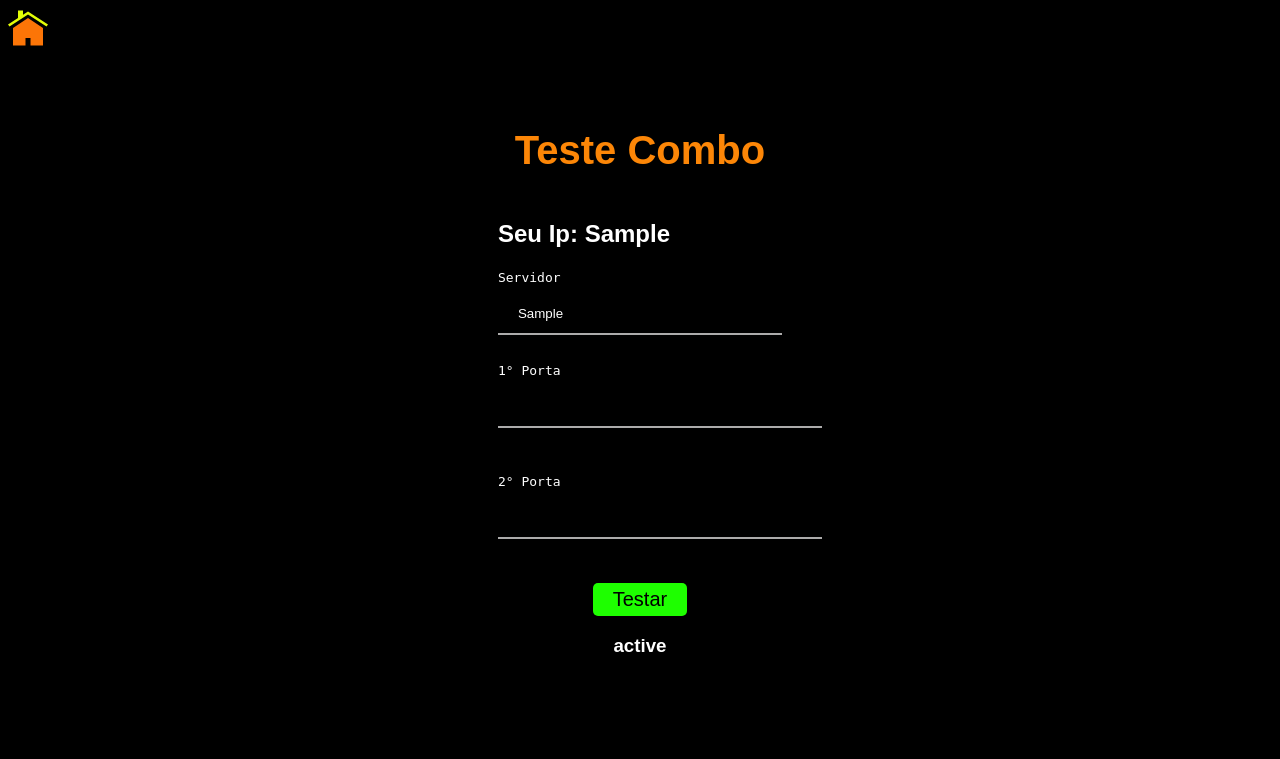
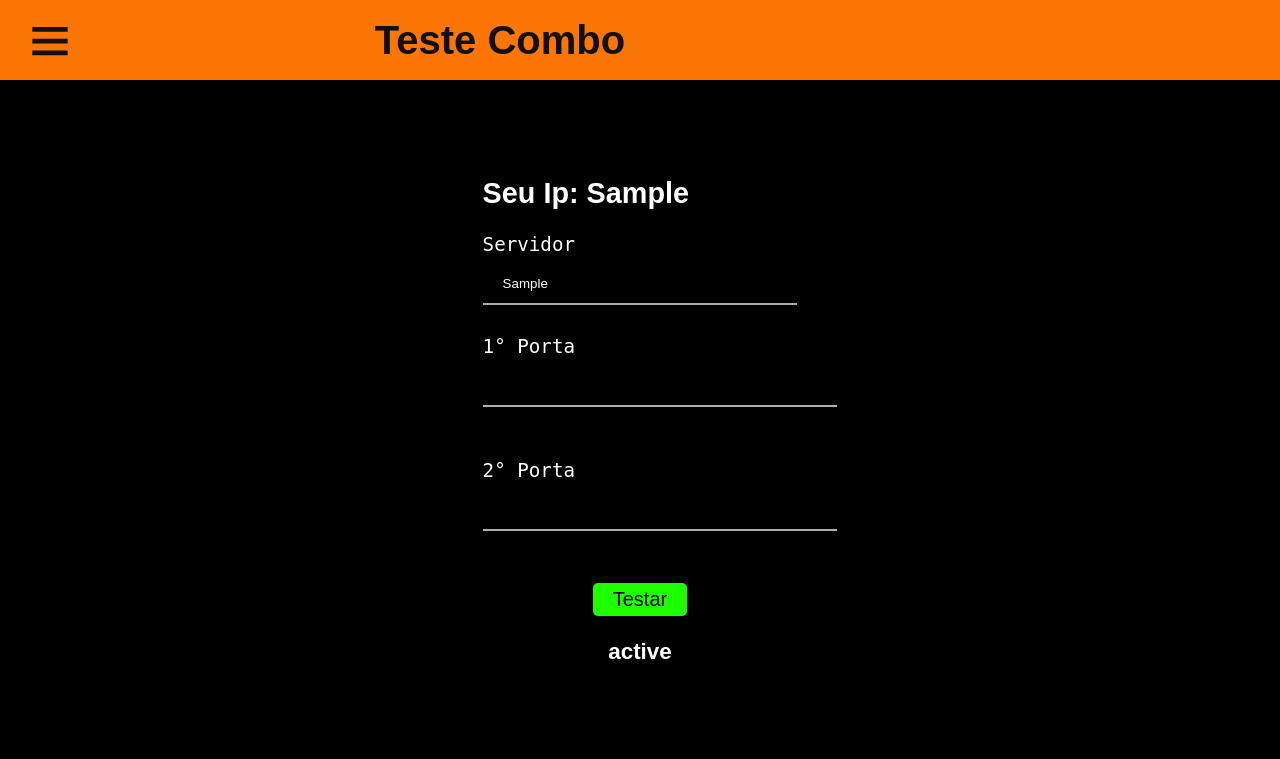
Before and after one commit to Lilomr/DevTools-Sup, a Flask app: template Templates/TesteCombo.html in a window 1280 px wide. Shown: the top 759 px of the page. Run offline with Flask 3, Linux system fonts and the light colour scheme; the template is opened without the code that fills it: most values are stand-ins (such as "Sample title", 1, 10 or a date in 2020).

Commit message:
Alteração da home page

```diff
--- a/Templates/TesteCombo.html
+++ b/Templates/TesteCombo.html
@@ -8,13 +8,7 @@
 
 {% block body %}
 
-<body>
-    <a href="/"><svg width="40px" height="40px" viewBox="0 0 16 16" version="1.1" xmlns="http://www.w3.org/2000/svg" xmlns:xlink="http://www.w3.org/1999/xlink">
-    <path fill="#e3fc07" d="M8 1.4l-2 1.3v-1.7h-2v3l-4 2.6 0.6 0.8 7.4-4.8 7.4 4.8 0.6-0.8z"></path>
-    <path fill="#fc7507" d="M8 4l-6 4v7h5v-3h2v3h5v-7z"></path>
-    </svg></a>
     <div class="container">
-        <h1 style="font-size: 40px;" id="titulo">Teste Combo</h1>
 
         <form action="/combo" method="post">
             <h2 id="MeuIp">Seu Ip: {{meuIp}}</h2>
@@ -59,6 +53,5 @@
         {% endif %}
 
     </div>
-</body>
 
 {% endblock %}
--- a/Templates/index.html
+++ b/Templates/index.html
@@ -1,12 +1,65 @@
 <!DOCTYPE html>
-<html lang="en">
+<html lang="pt-br">
 <head>
     <meta charset="UTF-8">
     <meta name="viewport" content="width=device-width, initial-scale=1.0">
     <title>{% block title %}{% endblock %}</title>
+    <link rel="stylesheet" href="{{ url_for('static', filename='css/index-menu-bar.css') }}">
     {% block css %}{% endblock %}
 </head>
+
+<body>
+    <header class="header">
+        <ul class="menuBar">
+            <li>
+                <a class="toggle-button" id="toggleSidebar">
+                    <svg width="40px" height="40px" viewBox="0 0 17 17" version="1.1" xmlns="http://www.w3.org/2000/svg" xmlns:xlink="http://www.w3.org/1999/xlink">
+                        <path d="M16 3v2h-15v-2h15zM1 10h15v-2h-15v2zM1 15h15v-2h-15v2z" fill="#111111" />
+                    </svg>
+                </a>
+            </li>
+        </ul>
+        <div class="menuTitle">
+            <h1>Teste Combo</h1>
+        </div>
+    </header>
+    <div class="sidebar" id="sidebar">
+        <li>
+            <a href="/">
+                <svg width="40px" height="40px" viewBox="0 0 16 16" version="1.1" xmlns="http://www.w3.org/2000/svg" xmlns:xlink="http://www.w3.org/1999/xlink">
+                    <path fill="#111111" d="M8 1.4l-2 1.3v-1.7h-2v3l-4 2.6 0.6 0.8 7.4-4.8 7.4 4.8 0.6-0.8z"></path>
+                    <path fill="#111111" d="M8 4l-6 4v7h5v-3h2v3h5v-7z"></path>
+                </svg>
+            </a>
+        </li>
+        <li>
+            <a href="/">
+                <svg width="40px" height="40px" viewBox="0 0 16 16" version="1.1" xmlns="http://www.w3.org/2000/svg" xmlns:xlink="http://www.w3.org/1999/xlink">
+                    <path fill="#111111" d="M8 1.4l-2 1.3v-1.7h-2v3l-4 2.6 0.6 0.8 7.4-4.8 7.4 4.8 0.6-0.8z"></path>
+                    <path fill="#111111" d="M8 4l-6 4v7h5v-3h2v3h5v-7z"></path>
+                </svg>
+            </a>
+        </li>
+        <li>
+            <a href="/">
+                <svg width="40px" height="40px" viewBox="0 0 16 16" version="1.1" xmlns="http://www.w3.org/2000/svg" xmlns:xlink="http://www.w3.org/1999/xlink">
+                    <path fill="#111111" d="M8 1.4l-2 1.3v-1.7h-2v3l-4 2.6 0.6 0.8 7.4-4.8 7.4 4.8 0.6-0.8z"></path>
+                    <path fill="#111111" d="M8 4l-6 4v7h5v-3h2v3h5v-7z"></path>
+                </svg>
+            </a>
+        </li>
+    </div>
     {% block body %}
 
     {% endblock %}
+</body>
+
+<script>
+const toggleSidebar = document.getElementById('toggleSidebar');
+
+toggleSidebar.addEventListener('click', () => {
+            sidebar.classList.toggle('expanded');
+			main.classList.toggle('expanded');
+        });
+</script>
 </html>
--- /dev/null
+++ b/static/css/index-menu-bar.css
@@ -0,0 +1,116 @@
+body, ul, li, p{
+    margin: 0px;
+    padding: 0px;
+    list-style: none;
+    font-family: arial, sans-serif;
+    font-size: 1.2rem;
+    color: #111111;
+}
+
+body{
+    background: silver;
+}
+
+a{
+    text-decoration: none;
+    color: red;
+}
+
+h1{
+    text-align: center;
+}
+
+.header{
+    display: flex;
+    flex-wrap: row;
+    align-items: center;
+    height: 10vh;
+    background: #fc7507;
+}
+
+.menuBar{
+    display: flex;
+}
+
+.menuBar li{
+    display: block;
+    padding: 10px;
+    color: #111111;
+    /*background: tomato;*/
+}
+
+.menuBar a:hover{
+    transition: 0,25s;
+    color: silver;
+}
+
+.menuTitle {
+    position: relative;
+    display: flex;
+    width: 100vh;
+    margin-right: 100px;
+}
+
+.menuTitle h1{
+    width: 100%;
+    color: #111111;
+    font-size: 40px;
+}
+
+.toggle-button {
+    border: none;
+    padding: 1rem;
+    cursor: pointer;
+    border-radius: 4px;
+    transition: background-color 0.3s ease;
+    display: flex;
+    align-items: center;
+    justify-content: center;
+    width: 48px;
+}
+
+.toggle-button:hover {
+    background-color: #fc7507;
+}
+
+.sidebar {
+
+    position: fixed;
+    height: 100%;
+    width: 0;
+    background: #fc7507;
+    color: white;
+    display: flex;
+    flex-direction: column;
+    gap: 1rem;
+    transition: width 0.3s ease;
+    align-items: center;
+    flex-shrink: 0;
+    overflow: hidden;
+    margin-top: 0;
+}
+
+.sidebar.expanded {
+    width: 80px;
+    padding: 1rem;
+}
+
+.sidebar button {
+    background-color: #fc7507;
+    color: white;
+    border: none;
+    padding: 1rem;
+    cursor: pointer;
+    border-radius: 4px;
+    display: flex;
+    flex-direction: column;
+    align-items: center;
+    gap: 0.2rem;
+    transition: all 0.3s ease;
+    justify-content: center;
+}
+
+.sidebar.expanded button {
+    flex-direction: row;
+    justify-content: flex-start;
+}
```
Lines whose indentation alone changed are shown as unchanged.
